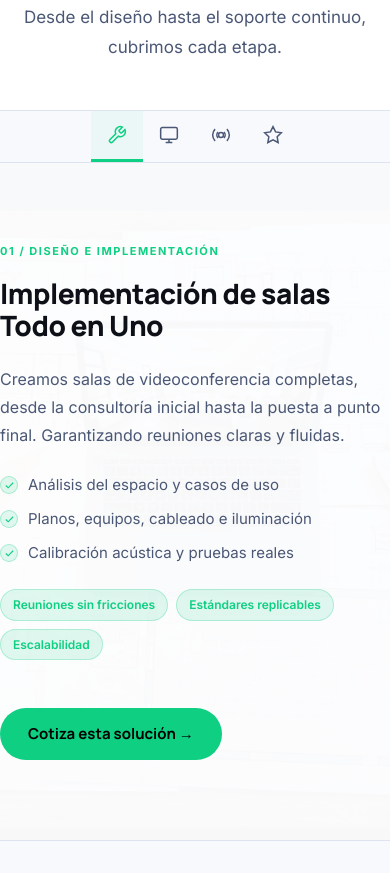
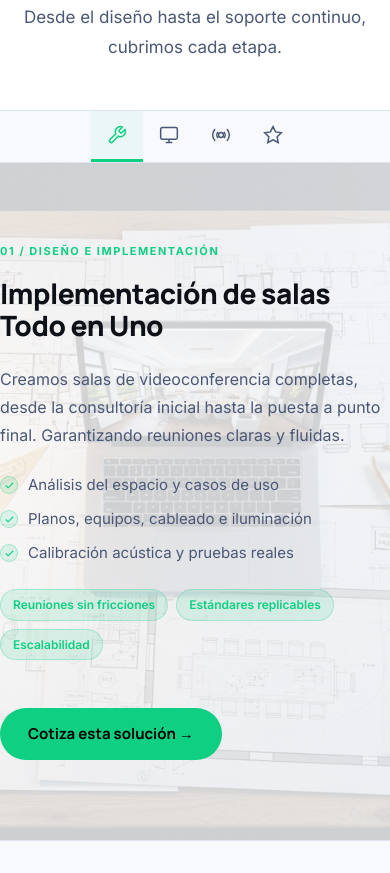
Before and after one commit to MiguelSamaca/meetup-website, a plain HTML site: page index.html in a window 390 px wide. Shown: the part 2731-3604 px from the top of the page. Drawn offline with Linux system fonts and the light colour scheme.

Commit message:
fix: mobile FAB position and solution panel images visibility
- FAB group bottom raised to 5.5rem on mobile (was 1rem, clashing with theme toggle)
- Reduced panel-overlay-mobile opacity: light 0.88→0.60, dark 0.93→0.70
- Increased solutions panel-bg opacity to 0.45 on mobile (was 0.18)

Co-Authored-By: Claude Sonnet 4.6 <noreply@anthropic.com>

```diff
--- a/css/styles.css
+++ b/css/styles.css
@@ -91,7 +91,7 @@
   --tab-hover-bg:            rgba(0, 0, 0, 0.04);
   --quote-watermark-color:   rgba(0, 0, 0, 0.05);
   --panel-overlay:           linear-gradient(90deg, rgba(255,255,255,0.70) 0%, rgba(255,255,255,0.30) 60%, transparent 100%);
-  --panel-overlay-mobile:    rgba(255, 255, 255, 0.88);
+  --panel-overlay-mobile:    rgba(255, 255, 255, 0.60);
   --badge-bg:                rgba(255, 255, 255, 0.92);
   --badge-border:            rgba(0, 0, 0, 0.08);
 }
@@ -130,7 +130,7 @@ html[data-theme="dark"] {
   --tab-hover-bg:            rgba(255, 255, 255, 0.03);
   --quote-watermark-color:   rgba(255, 255, 255, 0.025);
   --panel-overlay:           linear-gradient(90deg, rgba(7,9,15,0.97) 0%, rgba(7,9,15,0.70) 60%, rgba(7,9,15,0.30) 100%);
-  --panel-overlay-mobile:    rgba(7, 9, 15, 0.93);
+  --panel-overlay-mobile:    rgba(7, 9, 15, 0.70);
   --badge-bg:                rgba(7, 9, 15, 0.75);
   --badge-border:            rgba(255, 255, 255, 0.10);
 }
@@ -1497,6 +1497,10 @@ p {
   .solutions__panel-overlay {
     background: var(--panel-overlay-mobile);
   }
+
+  .solutions__panel-bg {
+    opacity: 0.45;
+  }
 }
 
 /* ============================================================
@@ -3359,7 +3363,7 @@ html[data-theme="dark"] .theme-toggle__label-light { display: none; }
 }
 
 @media (max-width: 480px) {
-  .fab-group { right: 0.75rem; bottom: 1rem; }
+  .fab-group { right: 0.75rem; bottom: 5.5rem; }
   .fab { width: 46px; height: 46px; }
   .fab svg { width: 22px; height: 22px; }
 }
```
